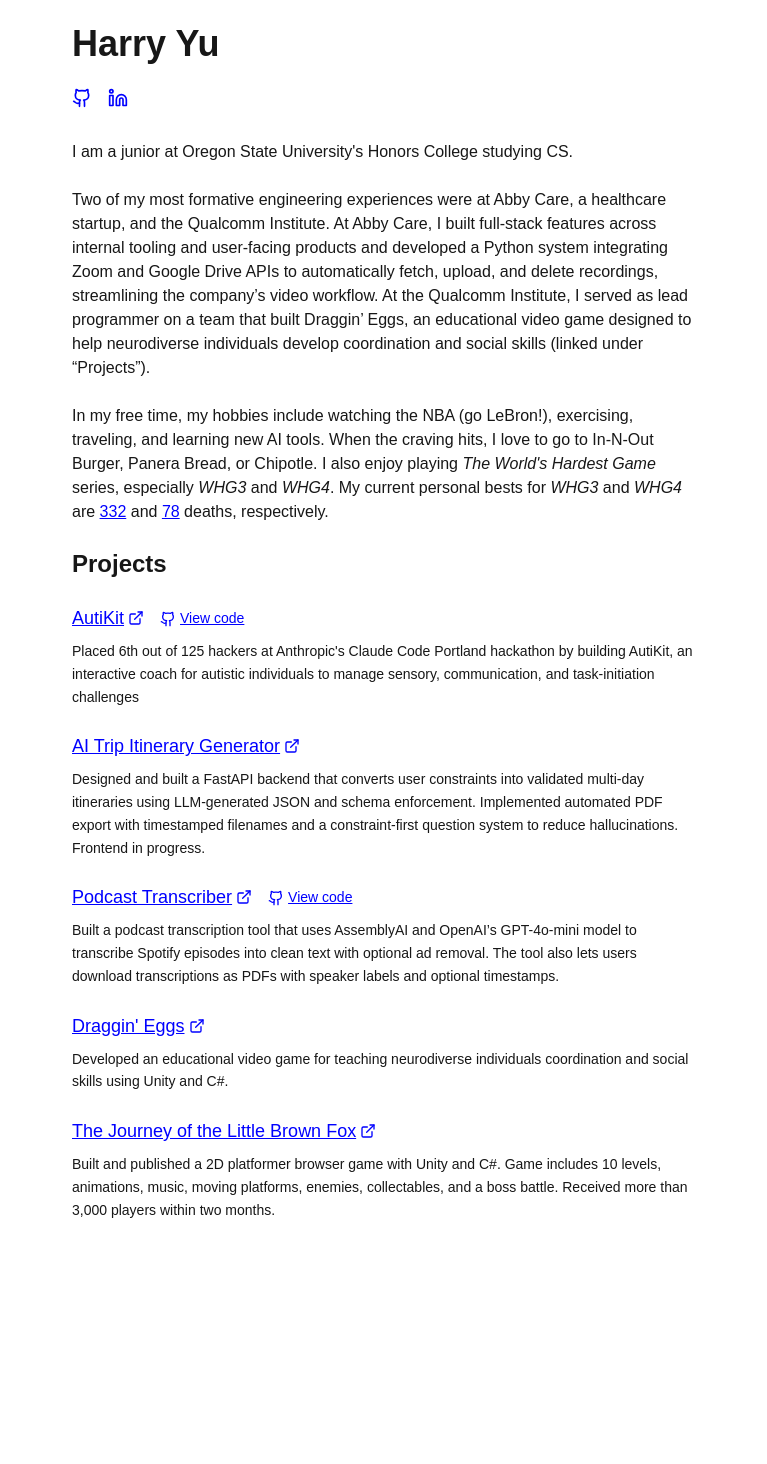
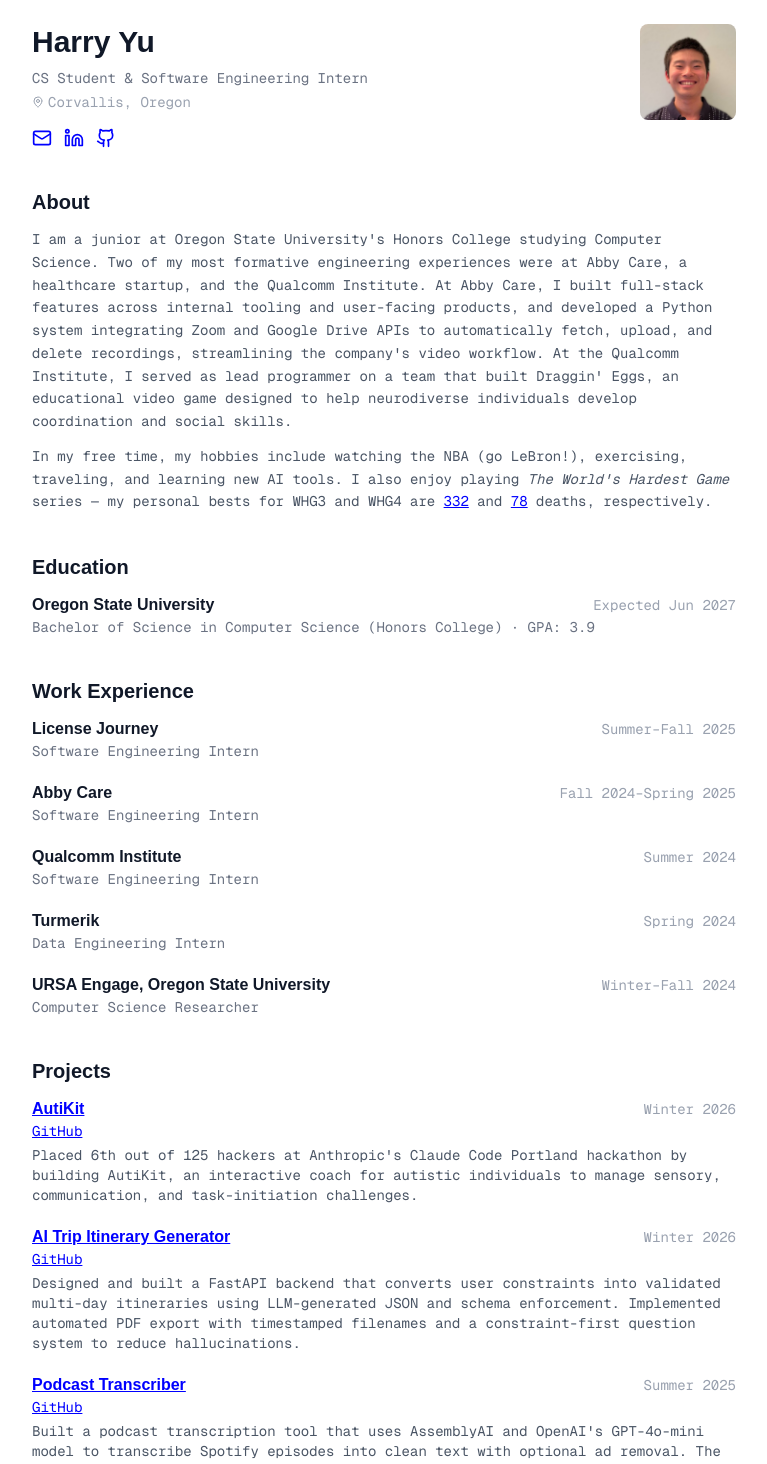
Before and after one commit to harry23yu/PersonalWebsite, a Next.js app: page / in a window 1280 px wide. Shown: the part 40-1504 px from the top of the page, without its empty margins (256-1023 px from the left). Before the commit the page ends 1349 px from the top, so only its background shows below. Built offline with nearby package versions, Linux system fonts and the light colour scheme.

Commit message:
Redesigned website so body/paragraph text is Geist Mono font

```diff
--- a/src/app/page.js
+++ b/src/app/page.js
@@ -1,169 +1,264 @@
 /* eslint-disable react/no-unescaped-entities */
 
-import { Github, Linkedin, Mail, ExternalLink } from "lucide-react";
+import Image from "next/image";
+import { Github, Linkedin, Mail, MapPin } from "lucide-react";
 
 const Index = () => {
-  const socialLinks = [
-    { icon: Github, href: "https://github.com/harry23yu", label: "GitHub" },
-    { icon: Linkedin, href: "https://www.linkedin.com/in/harry23yu/", label: "LinkedIn" },
-  ];
+  return (
+    <div className="min-h-screen bg-white text-gray-900">
+      <div className="max-w-3xl mx-auto px-8 py-16">
 
-  return (
-    <div className="min-h-screen bg-background">
-      <div className="max-w-2xl mx-auto px-6 py-16">
         {/* Header */}
-        <header className="mb-8">
-          <h1 className="text-4xl font-bold text-foreground mb-6">Harry Yu</h1>
-
-          {/* Social Links */}
-          <div className="flex gap-4 mb-8">
-            {socialLinks.map((social, index) => (
+        <header className="flex justify-between items-start mb-10">
+          <div className="flex-1">
+            <h1 className="text-3xl font-bold mb-2">Harry Yu</h1>
+            <p className="font-mono text-sm text-gray-500 mb-1">
+              CS Student &amp; Software Engineering Intern
+            </p>
+            <p className="font-mono text-sm text-gray-400 flex items-center gap-1 mb-4">
+              <MapPin className="h-3 w-3" />
+              Corvallis, Oregon
+            </p>
+            <div className="flex gap-3">
               <a
-                key={index}
-                href={social.href}
+                href="mailto:harry23yu@gmail.com"
+                aria-label="Email"
+                className="text-gray-400 hover:text-gray-700 transition-colors"
+              >
+                <Mail className="h-5 w-5" />
+              </a>
+<a
+                href="https://www.linkedin.com/in/harry23yu/"
                 target="_blank"
                 rel="noopener noreferrer"
-                className="text-primary hover:text-primary-glow transition-colors"
-                aria-label={social.label}
+                aria-label="LinkedIn"
+                className="text-gray-400 hover:text-gray-700 transition-colors"
               >
-                <social.icon className="h-5 w-5" />
+                <Linkedin className="h-5 w-5" />
               </a>
-            ))}
+              <a
+                href="https://github.com/harry23yu"
+                target="_blank"
+                rel="noopener noreferrer"
+                aria-label="GitHub"
+                className="text-gray-400 hover:text-gray-700 transition-colors"
+              >
+                <Github className="h-5 w-5" />
+              </a>
             </div>
+          </div>
+          <Image
+            src="/linkedin.png"
+            alt="Harry Yu"
+            width={96}
+            height={96}
+            className="rounded-lg object-cover ml-8"
+          />
         </header>
 
-        {/* Bio */}
-        <section>
-          <p>
-            {"I am a junior at Oregon State University's Honors College studying CS."}
+        {/* About */}
+        <section className="mb-10">
+          <h2 className="text-xl font-bold mb-3">About</h2>
+          <p className="font-mono text-sm text-gray-600 leading-relaxed mb-3">
+            I am a junior at Oregon State University's Honors College studying Computer Science.
+            Two of my most formative engineering experiences were at Abby Care, a healthcare startup,
+            and the Qualcomm Institute. At Abby Care, I built full-stack features across internal
+            tooling and user-facing products, and developed a Python system integrating Zoom and
+            Google Drive APIs to automatically fetch, upload, and delete recordings, streamlining
+            the company's video workflow. At the Qualcomm Institute, I served as lead programmer on
+            a team that built Draggin' Eggs, an educational video game designed to help neurodiverse
+            individuals develop coordination and social skills.
           </p>
-          <br></br>
-          <p>
-            Two of my most formative engineering experiences were at Abby Care, a healthcare startup, and the Qualcomm Institute. At Abby Care, I built full-stack features across internal tooling and user-facing products and developed a Python system integrating Zoom and Google Drive APIs to automatically fetch, upload, and delete recordings, streamlining the company’s video workflow. At the Qualcomm Institute, I served as lead programmer on a team that built Draggin’ Eggs, an educational video game designed to help neurodiverse individuals develop coordination and social skills (linked under “Projects”).
-          </p>
-          <br></br>
-          <p>
-            In my free time, my hobbies include watching the NBA (go LeBron!), exercising, traveling, and learning new AI tools. When the craving hits, I love to go to In-N-Out Burger, Panera Bread, or Chipotle. I also enjoy playing <i>{"The World's Hardest Game"}</i> series, especially <i>WHG3</i> and <i>WHG4</i>. My current personal bests for <i>WHG3</i> and <i>WHG4</i> are <a href="https://www.youtube.com/watch?v=xddAxg-IM00" target="_blank" rel="noopener noreferrer">332</a> and <a href="https://www.youtube.com/watch?v=LcKlJjXf7gE" target="_blank" rel="noopener noreferrer">78</a> deaths, respectively.
+          <p className="font-mono text-sm text-gray-600 leading-relaxed">
+            In my free time, my hobbies include watching the NBA (go LeBron!), exercising,
+            traveling, and learning new AI tools. I also enjoy playing <em>The World's Hardest Game</em> series
+            — my personal bests for WHG3 and WHG4 are{" "}
+            <a
+              href="https://www.youtube.com/watch?v=xddAxg-IM00"
+              target="_blank"
+              rel="noopener noreferrer"
+              className="underline hover:no-underline"
+            >
+              332
+            </a>{" "}
+            and{" "}
+            <a
+              href="https://www.youtube.com/watch?v=LcKlJjXf7gE"
+              target="_blank"
+              rel="noopener noreferrer"
+              className="underline hover:no-underline"
+            >
+              78
+            </a>{" "}
+            deaths, respectively.
           </p>
         </section>
 
-        <br></br>
+        {/* Education */}
+        <section className="mb-10">
+          <h2 className="text-xl font-bold mb-3">Education</h2>
+          <div>
+            <div className="flex justify-between items-baseline">
+              <span className="font-bold">Oregon State University</span>
+              <span className="font-mono text-sm text-gray-400">Expected Jun 2027</span>
+            </div>
+            <p className="font-mono text-sm text-gray-500">
+              Bachelor of Science in Computer Science (Honors College) &middot; GPA: 3.9
+            </p>
+          </div>
+        </section>
+
+        {/* Experience */}
+        <section className="mb-10">
+          <h2 className="text-xl font-bold mb-3">Work Experience</h2>
+          <div className="space-y-5">
+
+            <div>
+              <div className="flex justify-between items-baseline">
+                <span className="font-bold">License Journey</span>
+                <span className="font-mono text-sm text-gray-400">Summer–Fall 2025</span>
+              </div>
+              <p className="font-mono text-sm text-gray-500">Software Engineering Intern</p>
+            </div>
+
+            <div>
+              <div className="flex justify-between items-baseline">
+                <span className="font-bold">Abby Care</span>
+                <span className="font-mono text-sm text-gray-400">Fall 2024–Spring 2025</span>
+              </div>
+              <p className="font-mono text-sm text-gray-500">Software Engineering Intern</p>
+            </div>
+
+            <div>
+              <div className="flex justify-between items-baseline">
+                <span className="font-bold">Qualcomm Institute</span>
+                <span className="font-mono text-sm text-gray-400">Summer 2024</span>
+              </div>
+              <p className="font-mono text-sm text-gray-500">Software Engineering Intern</p>
+            </div>
+
+            <div>
+              <div className="flex justify-between items-baseline">
+                <span className="font-bold">Turmerik</span>
+                <span className="font-mono text-sm text-gray-400">Spring 2024</span>
+              </div>
+              <p className="font-mono text-sm text-gray-500">Data Engineering Intern</p>
+            </div>
+
+            <div>
+              <div className="flex justify-between items-baseline">
+                <span className="font-bold">URSA Engage, Oregon State University</span>
+                <span className="font-mono text-sm text-gray-400">Winter–Fall 2024</span>
+              </div>
+              <p className="font-mono text-sm text-gray-500">Computer Science Researcher</p>
+            </div>
+
+          </div>
+        </section>
 
         {/* Projects */}
-        <section>
-          <h2 className="text-2xl font-semibold text-foreground mb-6">Projects</h2>
-          <div className="mb-6">
-            <div className="flex flex-wrap items-center gap-4">
+        <section className="mb-10">
+          <h2 className="text-xl font-bold mb-3">Projects</h2>
+          <div className="space-y-5">
+
+            <div>
+              <div className="flex justify-between items-baseline">
                 <a
                   href="https://autikit.onrender.com/"
                   target="_blank"
                   rel="noopener noreferrer"
-                className="text-primary hover:text-primary-glow transition-colors inline-flex items-center gap-1 text-lg font-medium"
+                  className="font-bold hover:underline"
                 >
                   AutiKit
-                <ExternalLink className="h-4 w-4" />
                 </a>
-
-              <a
-                href="https://github.com/harry23yu/autikit"
-                className="text-sm text-muted-foreground hover:text-foreground inline-flex items-center gap-1"
-                target="_blank"
-                rel="noopener noreferrer"
-              >
-                <Github className="h-4 w-4 relative top-[1px]" />
-                <span>View code</span>
-              </a>
+                <span className="font-mono text-sm text-gray-400">Winter 2026</span>
               </div>
-
-            <p className="text-muted-foreground text-sm mt-2 leading-relaxed">
-              Placed 6th out of 125 hackers at Anthropic's Claude Code Portland hackathon by building AutiKit, an interactive coach for autistic individuals to manage sensory, communication, and task-initiation challenges
+              <p className="font-mono text-sm text-gray-400 mb-1">
+                <a href="https://github.com/harry23yu/autikit" target="_blank" rel="noopener noreferrer" className="hover:underline">GitHub</a>
+              </p>
+              <p className="font-mono text-sm text-gray-600">
+                Placed 6th out of 125 hackers at Anthropic's Claude Code Portland hackathon by building AutiKit, an interactive coach for autistic individuals to manage sensory, communication, and task-initiation challenges.
               </p>
             </div>
 
-          <div className="mb-6">
-            <div className="flex flex-wrap items-center gap-4">
+            <div>
+              <div className="flex justify-between items-baseline">
                 <a
                   href="https://github.com/harry23yu/ai_trip_itinerary_generator"
                   target="_blank"
                   rel="noopener noreferrer"
-                className="text-primary hover:text-primary-glow transition-colors inline-flex items-center gap-1 text-lg font-medium"
+                  className="font-bold hover:underline"
                 >
                   AI Trip Itinerary Generator
-                <ExternalLink className="h-4 w-4" />
                 </a>
-
+                <span className="font-mono text-sm text-gray-400">Winter 2026</span>
               </div>
-
-            <p className="text-muted-foreground text-sm mt-2 leading-relaxed">
-              Designed and built a FastAPI backend that converts user constraints into validated multi-day itineraries using LLM-generated JSON and schema enforcement. Implemented automated PDF export with timestamped filenames and a constraint-first question system to reduce hallucinations. Frontend in progress.
+              <p className="font-mono text-sm text-gray-400 mb-1">
+                <a href="https://github.com/harry23yu/ai_trip_itinerary_generator" target="_blank" rel="noopener noreferrer" className="hover:underline">GitHub</a>
+              </p>
+              <p className="font-mono text-sm text-gray-600">
+                Designed and built a FastAPI backend that converts user constraints into validated multi-day itineraries using LLM-generated JSON and schema enforcement. Implemented automated PDF export with timestamped filenames and a constraint-first question system to reduce hallucinations.
               </p>
             </div>
 
-          <div className="mb-6">
-            <div className="flex flex-wrap items-center gap-4">
+            <div>
+              <div className="flex justify-between items-baseline">
                 <a
                   href="https://www.podcasttranscriber.com/"
                   target="_blank"
                   rel="noopener noreferrer"
-                className="text-primary hover:text-primary-glow transition-colors inline-flex items-center gap-1 text-lg font-medium"
+                  className="font-bold hover:underline"
                 >
                   Podcast Transcriber
-                <ExternalLink className="h-4 w-4" />
                 </a>
-
-              <a
-                href="https://github.com/harry23yu/PodcastTranscriber"
-                className="text-sm text-muted-foreground hover:text-foreground inline-flex items-center gap-1"
-                target="_blank"
-                rel="noopener noreferrer"
-              >
-                <Github className="h-4 w-4 relative top-[1px]" />
-                <span>View code</span>
-              </a>
+                <span className="font-mono text-sm text-gray-400">Summer 2025</span>
               </div>
-
-            <p className="text-muted-foreground text-sm mt-2 leading-relaxed">
-              Built a podcast transcription tool that uses AssemblyAI and OpenAI’s GPT-4o-mini model to
-              transcribe Spotify episodes into clean text with optional ad removal. The tool also lets users download transcriptions as PDFs with speaker labels and optional timestamps.
+              <p className="font-mono text-sm text-gray-400 mb-1">
+                <a href="https://github.com/harry23yu/PodcastTranscriber" target="_blank" rel="noopener noreferrer" className="hover:underline">GitHub</a>
+              </p>
+              <p className="font-mono text-sm text-gray-600">
+                Built a podcast transcription tool that uses AssemblyAI and OpenAI's GPT-4o-mini model to transcribe Spotify episodes into clean text with optional ad removal. The tool also lets users download transcriptions as PDFs with speaker labels and optional timestamps.
               </p>
             </div>
 
-          <div className="mb-6">
-            <div className="flex flex-wrap items-center gap-4">
+            <div>
+              <div className="flex justify-between items-baseline">
                 <a
                   href="https://ndtech.itch.io/draggin-eggs"
                   target="_blank"
                   rel="noopener noreferrer"
-                className="text-primary hover:text-primary-glow transition-colors inline-flex items-center gap-1 text-lg font-medium"
+                  className="font-bold hover:underline"
                 >
-                {"Draggin' Eggs"}
-                <ExternalLink className="h-4 w-4" />
+                  Draggin' Eggs
                 </a>
+                <span className="font-mono text-sm text-gray-400">Summer 2024</span>
               </div>
-
-            <p className="text-muted-foreground text-sm mt-2 leading-relaxed">
-              Developed an educational video game for teaching neurodiverse individuals coordination and social skills using Unity and C#.
+              <p className="font-mono text-sm text-gray-600">
+                Using Unity and C#, developed an educational video game at the Qualcomm Institute designed to help neurodiverse individuals build coordination and social skills.
               </p>
             </div>
 
-          <div className="mb-6">
-            <div className="flex flex-wrap items-center gap-4">
+            <div>
+              <div className="flex justify-between items-baseline">
                 <a
                   href="https://play.unity.com/en/games/4f178c8d-fbdf-4b82-ab06-06455809737f/the-journey-of-the-little-brown-fox"
                   target="_blank"
                   rel="noopener noreferrer"
-                className="text-primary hover:text-primary-glow transition-colors inline-flex items-center gap-1 text-lg font-medium"
+                  className="font-bold hover:underline"
                 >
                   The Journey of the Little Brown Fox
-                <ExternalLink className="h-4 w-4" />
                 </a>
+                <span className="font-mono text-sm text-gray-400">Summer–Fall 2021</span>
               </div>
-
-            <p className="text-muted-foreground text-sm mt-2 leading-relaxed">
+              <p className="font-mono text-sm text-gray-600">
                 Built and published a 2D platformer browser game with Unity and C#. Game includes 10 levels, animations, music, moving platforms, enemies, collectables, and a boss battle. Received more than 3,000 players within two months.
               </p>
             </div>
+
+          </div>
         </section>
+
+
       </div>
     </div>
   );
```
Lines whose indentation alone changed are shown as unchanged.
